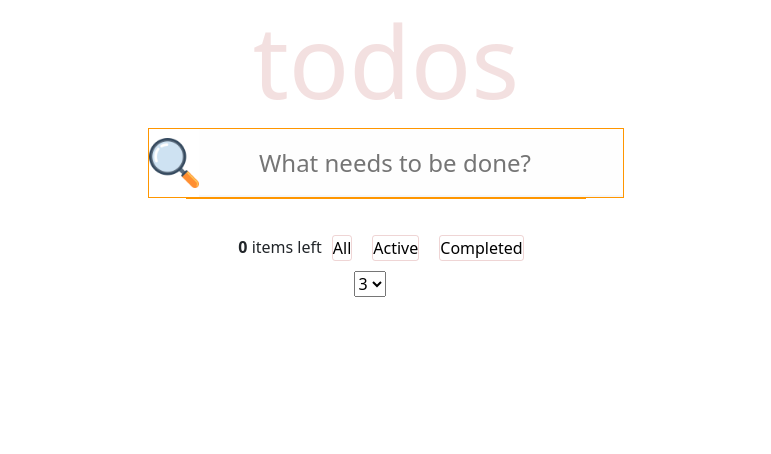
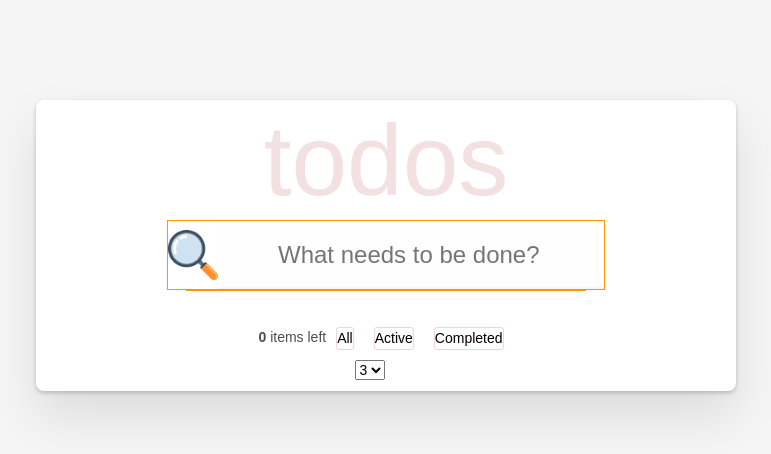
Before and after one commit to thanglong0802/reactjs-todos, a React (Create React App) app: page / in a window 1280 px wide. Shown: the top 454 px of the page, without its empty margins (254-1025 px from the left). Built offline with nearby package versions, Linux system fonts and the light colour scheme.

Commit message:
edit function

```diff
--- a/src/App.js
+++ b/src/App.js
@@ -4,8 +4,8 @@ import FormInput from "./components/FormInput";
 import Footer from "./components/Footer";
 import Pagination from "./components/Pagination";
 
+import "bootstrap/dist/css/bootstrap.css";
 import "./css/style.css";
-import "bootstrap/dist/css/bootstrap.css";
 
 class App extends Component {
   constructor(props) {
@@ -136,6 +136,7 @@ class App extends Component {
       name: input,
     };
     this.setState({
+      todos: updateTodos,
       filterTodos: updateTodos,
     });
   };
--- a/src/components/FormInput.jsx
+++ b/src/components/FormInput.jsx
@@ -1,5 +1,4 @@
 import React, { Component } from "react";
-
 import TodoList from "./TodoList";
 import logo from "../images/search.png";
 
@@ -97,11 +96,13 @@ class FormInput extends Component {
             onChange={this.onChangeInput}
             value={this.state.input}
             onKeyDown={(event) => {
-              if (todoEdit || todoEdit === 0) {
-                updateTodo(todoEdit, this.state.input);
-                this.setState({ input: "", todoEdit: "" });
-              } else {
-                this.onClickAdd(event);
+              if (event.key === "Enter") {
+                if (todoEdit || todoEdit === 0) {
+                  updateTodo(todoEdit, this.state.input);
+                  this.setState({ input: "", todoEdit: "" });
+                } else {
+                  this.onClickAdd(event);
+                }
               }
             }}
           />
--- a/src/css/style.css
+++ b/src/css/style.css
@@ -13,11 +13,21 @@ body {
   margin: auto;
 }
 
+#container {
+  width: 700px;
+  margin: 100px auto;
+  background: #fff;
+  /* border: 1px solid #000; */
+  box-shadow: 0 2px 4px 0 rgb(0 0 0 / 20%), 0 25px 50px 0 rgb(0 0 0 / 10%);
+  border-radius: 8px;
+}
+
 .header h1 {
   width: 100%;
   font-size: 100px;
   text-align: center;
   color: rgba(175, 47, 47, 0.15);
+  margin: 0;
 }
 
 .main {
```
Also changed, not shown: src/components/Todo.jsx (+0 -7 lines).
